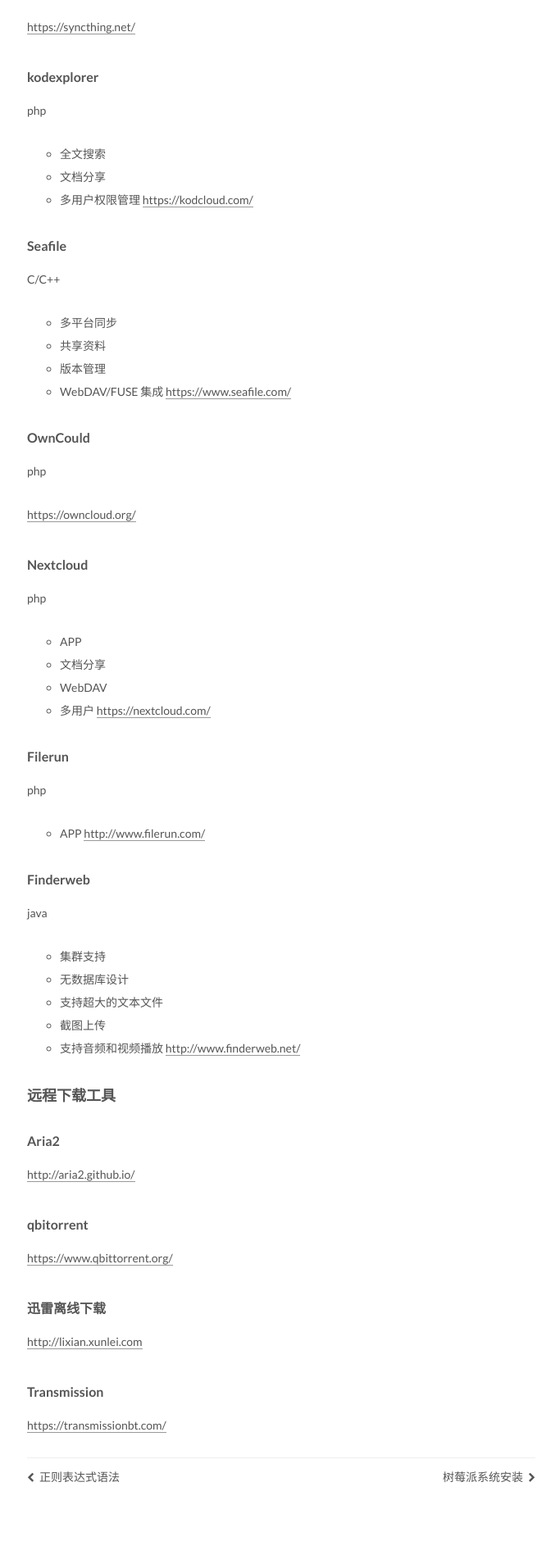
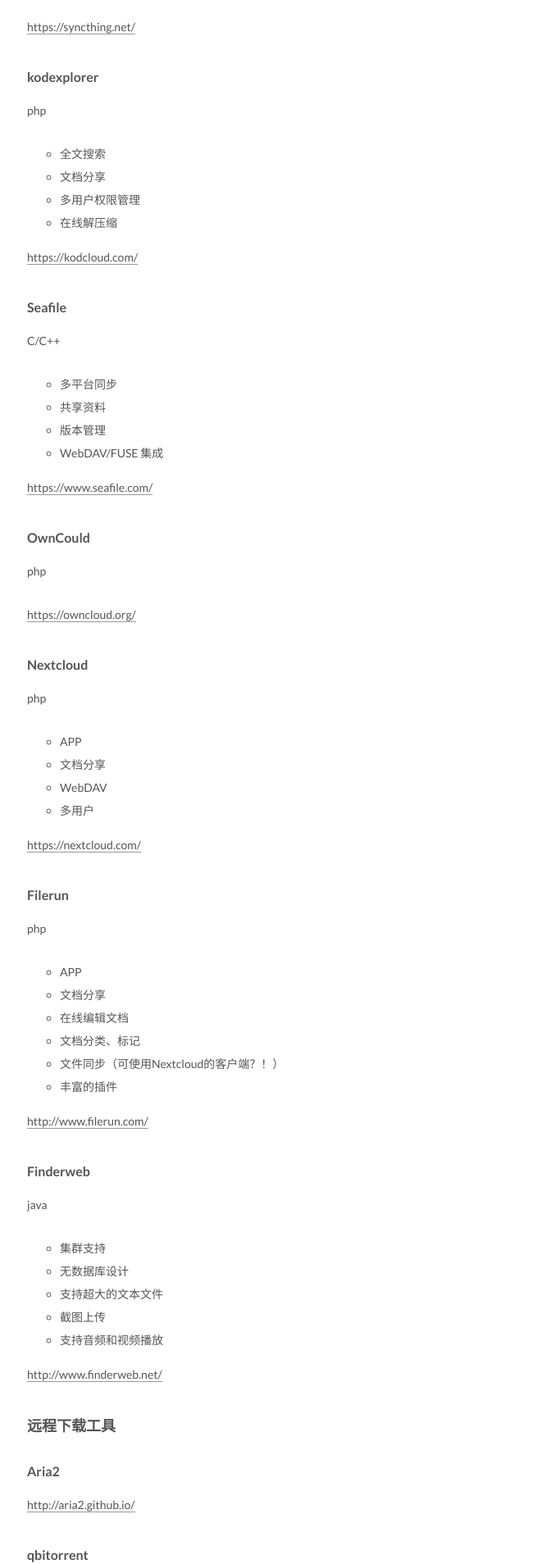
Before and after one commit to jiangsyace/blog, a Jekyll site: the page built from _posts/2018-03-23-搭建私有云盘解决方案.md, in a window 1280 px wide. Shown: the part 1622-3530 px from the top of the page at 82% size, without its empty margins (427-1110 px from the left). Built offline with Jekyll 4.4.1, drawn with Linux system fonts in a browser that asks for light colours; comment, search, counter and statistics services are not loaded.

Commit message:
20180704

```diff
--- a/_config.yml
+++ b/_config.yml
@@ -79,10 +79,10 @@ plugins:
 # ---------------------------------------------------------------
 
 # Put your favicon.ico into `assets/` directory.
-favicon: /assets/favicon.ico
+favicon: /assets/favicon.png
 
 # Set default keywords (Use a comma to separate)
-keywords: "Jekyll, NexT"
+keywords: "Jiangsy, Blog"
 
 # Set rss to false to disable feed link.
 # Leave rss as empty to use site's feed link.
--- a/_posts/2018-03-23-搭建私有云盘解决方案.md
+++ b/_posts/2018-03-23-搭建私有云盘解决方案.md
@@ -58,6 +58,8 @@ php
 + 全文搜索
 + 文档分享
 + 多用户权限管理
++ 在线解压缩
+
 [https://kodcloud.com/](https://kodcloud.com/)
 
 #### Seafile
@@ -67,6 +69,7 @@ C/C++
 + 共享资料
 + 版本管理
 + WebDAV/FUSE 集成
+
 [https://www.seafile.com/](https://www.seafile.com/)
 
 #### OwnCould
@@ -82,12 +85,19 @@ php
 + 文档分享
 + WebDAV
 + 多用户
+
 [https://nextcloud.com/](https://nextcloud.com/)
 
 #### Filerun
 
 php
 + APP
++ 文档分享
++ 在线编辑文档
++ 文档分类、标记
++ 文件同步（可使用Nextcloud的客户端？！）
++ 丰富的插件
+
 [http://www.filerun.com/](http://www.filerun.com/)
 
 #### Finderweb
@@ -98,6 +108,7 @@ java
 + 支持超大的文本文件
 + 截图上传
 + 支持音频和视频播放
+
 [http://www.finderweb.net/](http://www.finderweb.net/)
 
 
```
Also changed, not shown: _posts/2018-05-16-Docker搭建开发环境.md (+1 -0 lines), assets/images/avatar.png (added).
